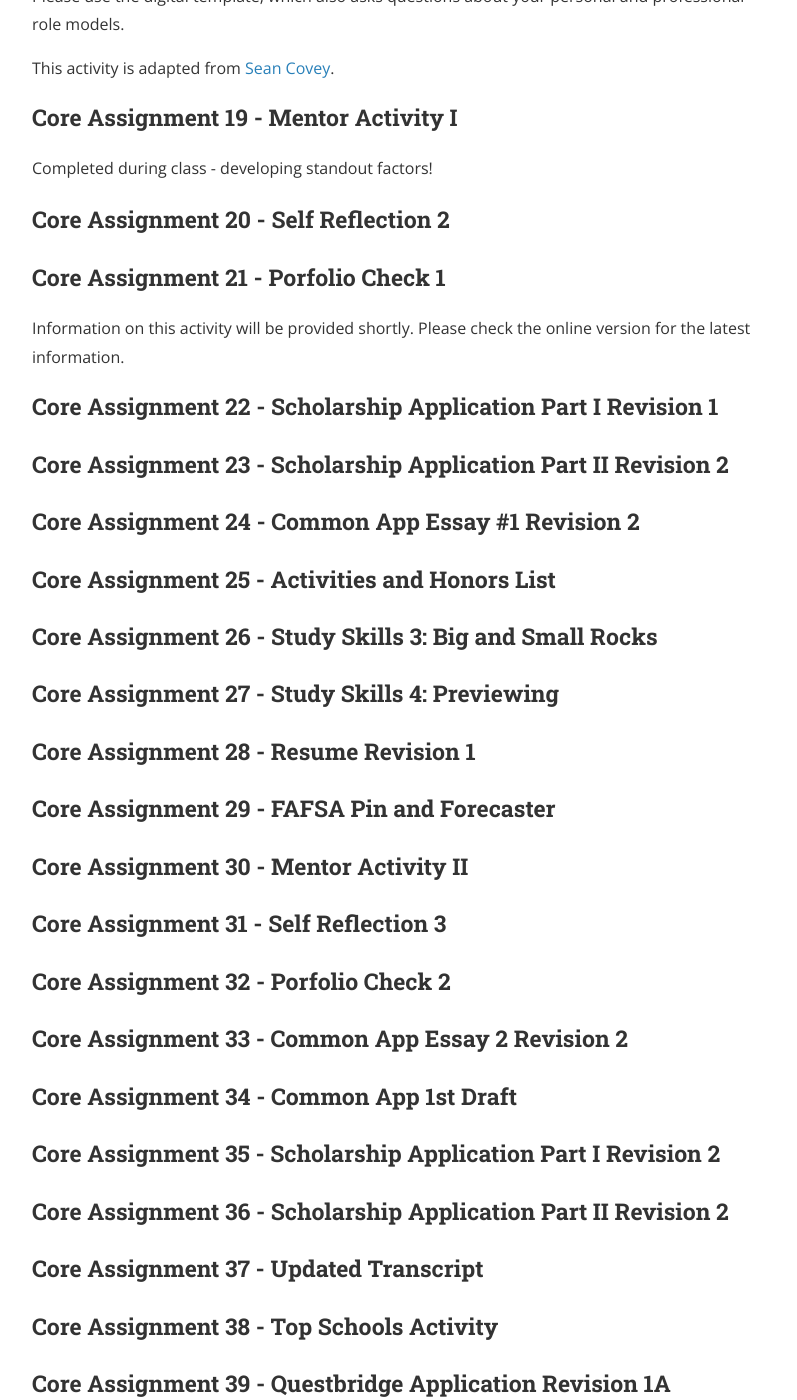
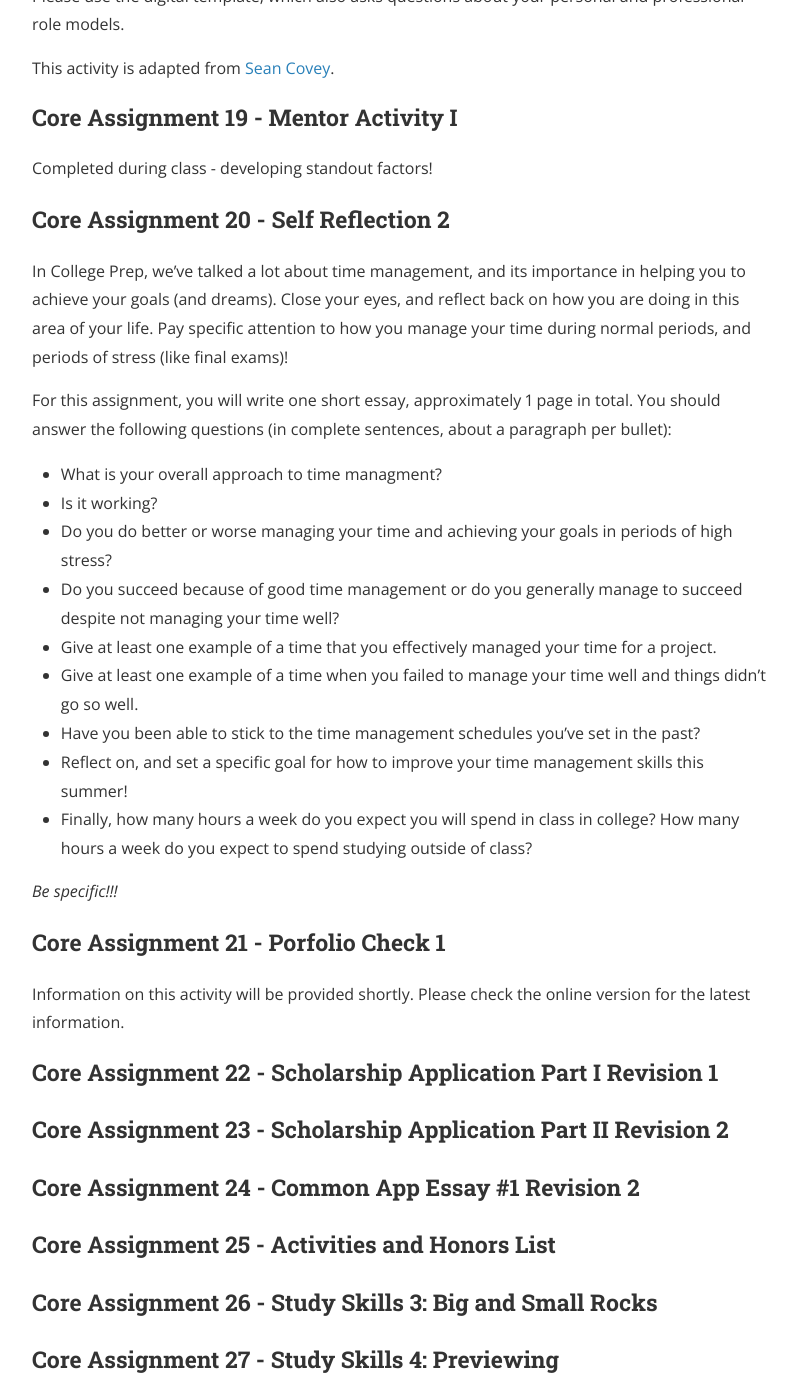
Before and after one commit to wrgr/cppbook, a Jekyll site: the page built from assignments.md, in a window 1280 px wide and 1400 px high, scrolled down 7659 px. Shown: the whole window, without its empty margins (240-1037 px from the left). Built offline with Jekyll 4.4.1, drawn with Linux system fonts in a browser that asks for light colours; nearby versions of some CDN libraries; a style sheet for code colours, icons or effects is not loaded.

Commit message:
updating for sr2

```diff
--- a/assignments.md
+++ b/assignments.md
@@ -244,6 +244,23 @@ Completed during class - developing standout factors!
 #### [](#ca020)
 
 ### Core Assignment 20 -  Self Reflection 2
+
+In College Prep, we've talked a lot about time management, and its importance in helping you to achieve your goals (and dreams).  Close your eyes, and reflect back on how you are doing in this area of your life.  Pay specific attention to how you manage your time during normal periods, and periods of stress (like final exams)!
+
+For this assignment, you will write one short essay, approximately 1 page in total.  You should answer the following questions (in complete sentences, about a paragraph per bullet):
+
+- What is your overall approach to time managment?
+- Is it working?
+- Do you do better or worse managing your time and achieving your goals in periods of high stress?
+- Do you succeed because of good time management or do you generally manage to succeed despite not managing your time well?
+- Give at least one example of a time that you effectively managed your time for a project.
+- Give at least one example of a time when you failed to manage your time well and things didn't go so well.
+- Have you been able to stick to the time management schedules you've set in the past?
+- Reflect on, and set a specific goal for how to improve your time management skills this summer!
+- Finally, how many hours a week do you expect you will spend in class in college?  How many hours a week do you expect to spend studying outside of class?
+
+*Be specific!!!*
+
 
 #### [](#ca021)
 
```
